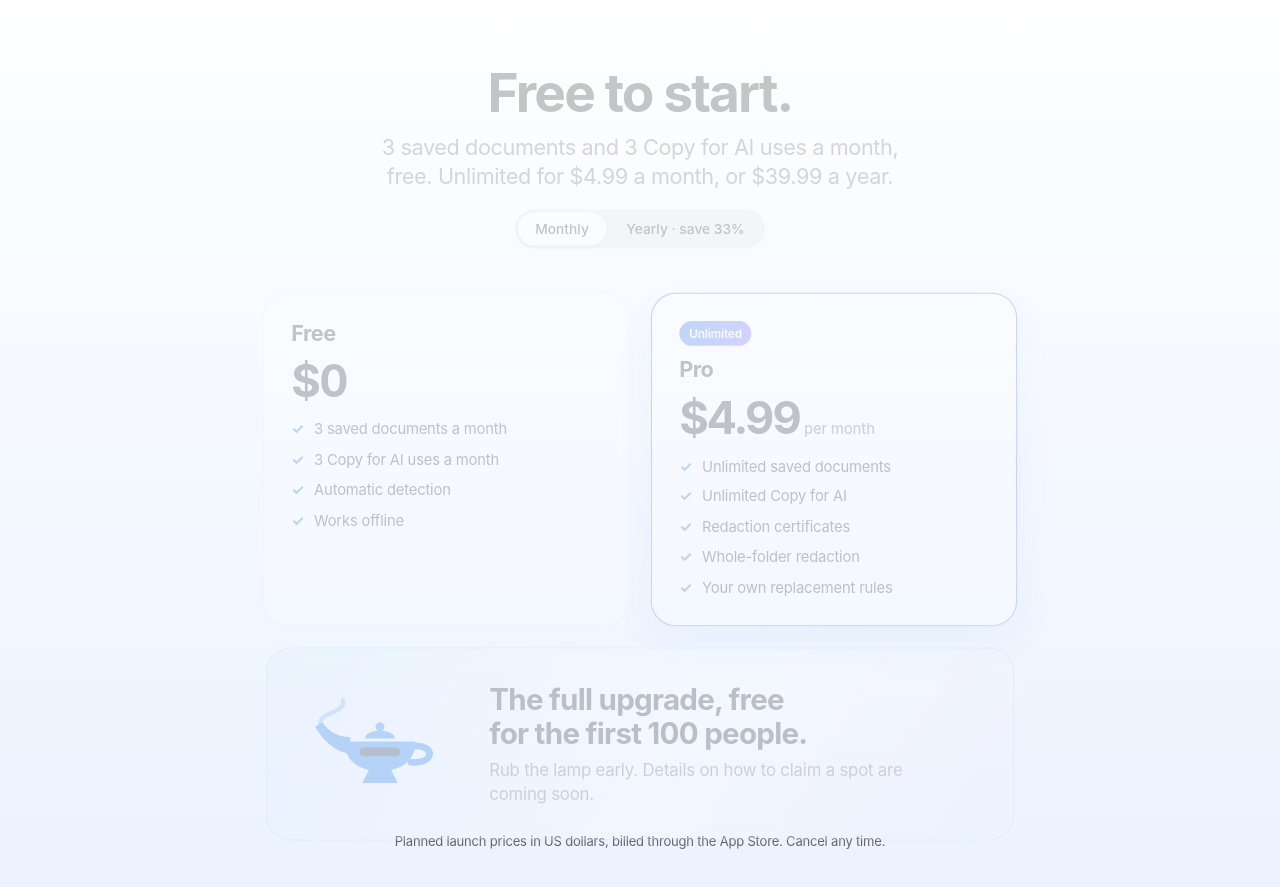
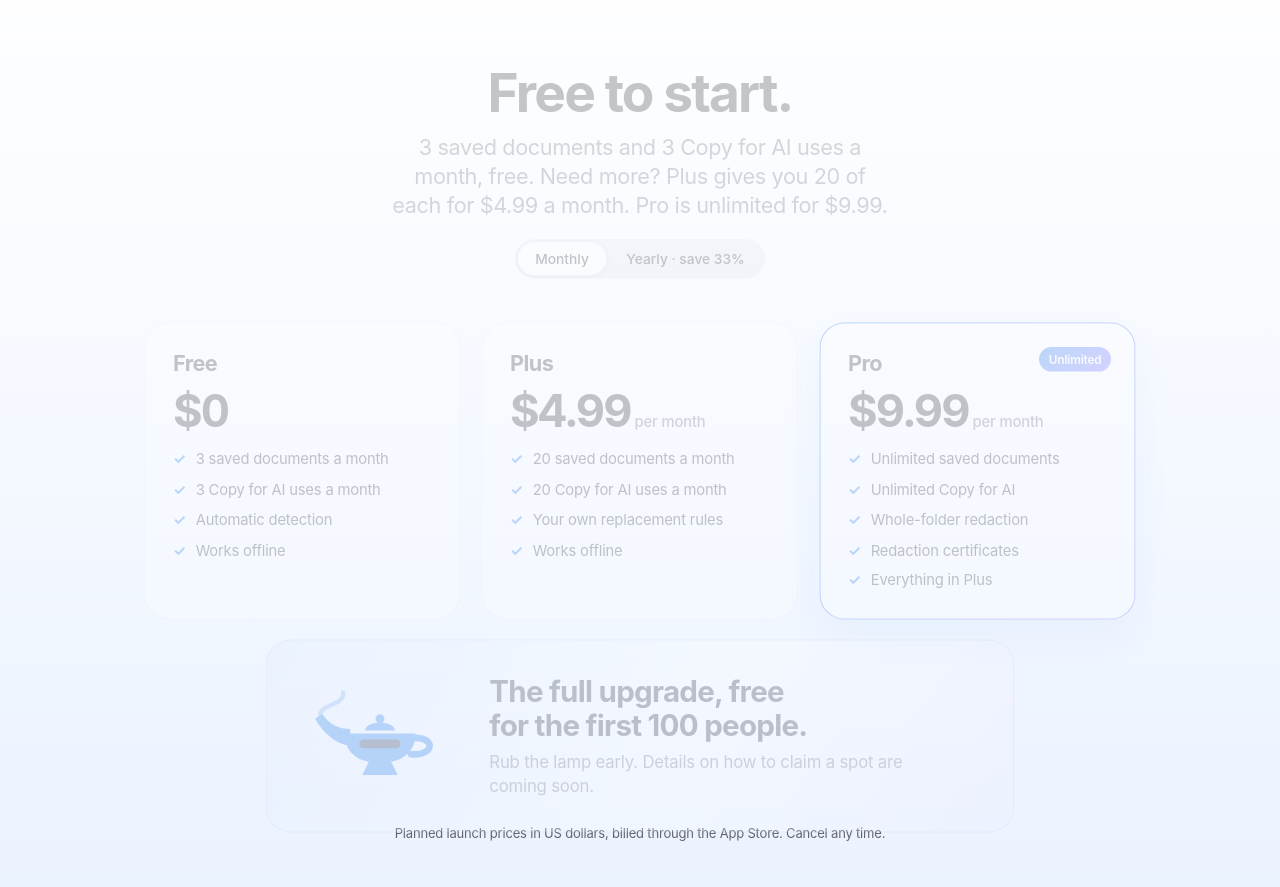
Before and after one commit to xtinctagent/blotgenie-site, a plain HTML site: page index.html in a window 1280 px wide. Shown: the part 4400-5287 px from the top of the page. Drawn offline with Linux system fonts and the light colour scheme.

Commit message:
Show Free, Plus and Pro plans
Co-Authored-By: Claude Opus 5.5 <noreply@anthropic.com>
Claude-Session: https://claude.ai/code/session_01ANxCZNdgnrRExoiYwx8HpU

```diff
--- a/index.html
+++ b/index.html
@@ -206,8 +206,8 @@ section{padding:96px 0}
 .seg{display:inline-flex;padding:3px;border-radius:999px;background:color-mix(in srgb,var(--muted) 16%,transparent);gap:2px;margin-top:6px}
 .seg button{font:inherit;font-size:14px;font-weight:500;padding:7px 18px;border-radius:999px;border:0;background:transparent;color:var(--ink);cursor:pointer;transition:background .25s,box-shadow .25s}
 .seg button[aria-pressed="true"]{background:var(--surface);box-shadow:0 1px 4px rgba(0,0,0,.14)}
-.plans{display:grid;grid-template-columns:repeat(2,minmax(0,1fr));gap:16px;max-width:760px;margin:0 auto}
-.plan{gap:12px}
+.plans{display:grid;grid-template-columns:repeat(3,minmax(0,1fr));gap:16px;max-width:1000px;margin:0 auto}
+.plan{gap:12px;position:relative}.plan .badge{position:absolute;top:24px;right:24px}
 .plan.best{border:1px solid transparent;background:linear-gradient(var(--surface),var(--surface)) padding-box,linear-gradient(135deg,var(--accent),var(--accent2)) border-box;box-shadow:0 18px 44px var(--glow)}
 .price{font-family:var(--display);font-size:46px;font-weight:700;letter-spacing:-0.04em;line-height:1;font-variant-numeric:tabular-nums}
 .price small{font-size:15px;font-weight:500;color:var(--muted);letter-spacing:-0.01em;margin-left:4px}
@@ -392,7 +392,7 @@ footer .wrap{display:flex;gap:8px 24px;flex-wrap:wrap;justify-content:space-betw
   <div class="wrap">
     <div class="head rise">
       <h2>Free to start.</h2>
-      <p class="lead">3 saved documents and 3 Copy for AI uses a month, free. Unlimited for $4.99 a month, or $39.99 a year.</p>
+      <p class="lead">3 saved documents and 3 Copy for AI uses a month, free. Need more? Plus gives you 20 of each for $4.99 a month. Pro is unlimited for $9.99.</p>
       <div class="seg" role="group" aria-label="Billing period">
         <button type="button" id="bill-month" aria-pressed="true">Monthly</button>
         <button type="button" id="bill-year" aria-pressed="false">Yearly · save 33%</button>
@@ -404,11 +404,16 @@ footer .wrap{display:flex;gap:8px 24px;flex-wrap:wrap;justify-content:space-betw
         <p class="price">$0</p>
         <ul><li>3 saved documents a month</li><li>3 Copy for AI uses a month</li><li>Automatic detection</li><li>Works offline</li></ul>
       </div>
+      <div class="card plan rise">
+        <h3>Plus</h3>
+        <p class="price"><span data-m="$4.99" data-y="$39.99">$4.99</span><small data-m="per month" data-y="per year">per month</small></p>
+        <ul><li>20 saved documents a month</li><li>20 Copy for AI uses a month</li><li>Your own replacement rules</li><li>Works offline</li></ul>
+      </div>
       <div class="card plan best rise">
         <span class="badge">Unlimited</span>
         <h3>Pro</h3>
-        <p class="price"><span data-m="$4.99" data-y="$39.99">$4.99</span><small data-m="per month" data-y="per year">per month</small></p>
-        <ul><li>Unlimited saved documents</li><li>Unlimited Copy for AI</li><li>Redaction certificates</li><li>Whole-folder redaction</li><li>Your own replacement rules</li></ul>
+        <p class="price"><span data-m="$9.99" data-y="$79.99">$9.99</span><small data-m="per month" data-y="per year">per month</small></p>
+        <ul><li>Unlimited saved documents</li><li>Unlimited Copy for AI</li><li>Whole-folder redaction</li><li>Redaction certificates</li><li>Everything in Plus</li></ul>
       </div>
     </div>
     <div class="offer rise">
```
Also changed, not shown: privacy.html (+1 -1 lines), support.html (+5 -5 lines).
